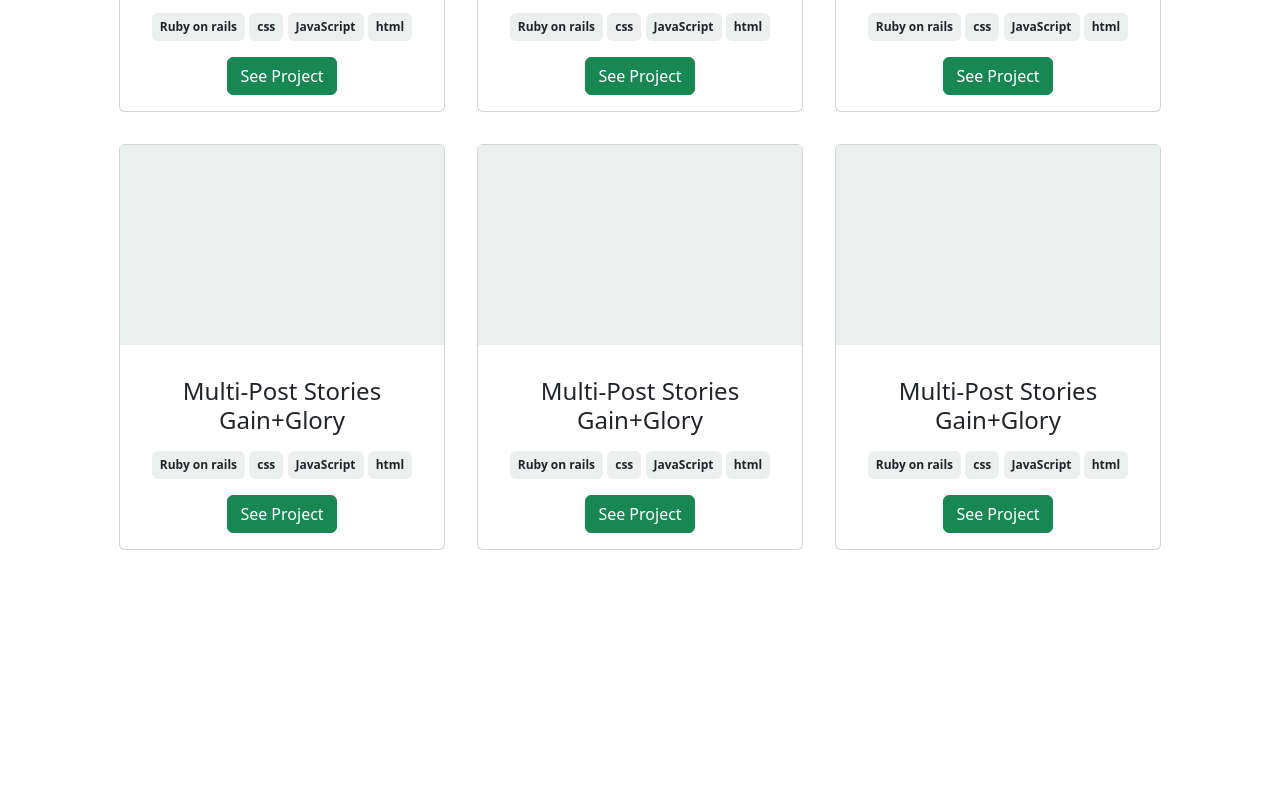
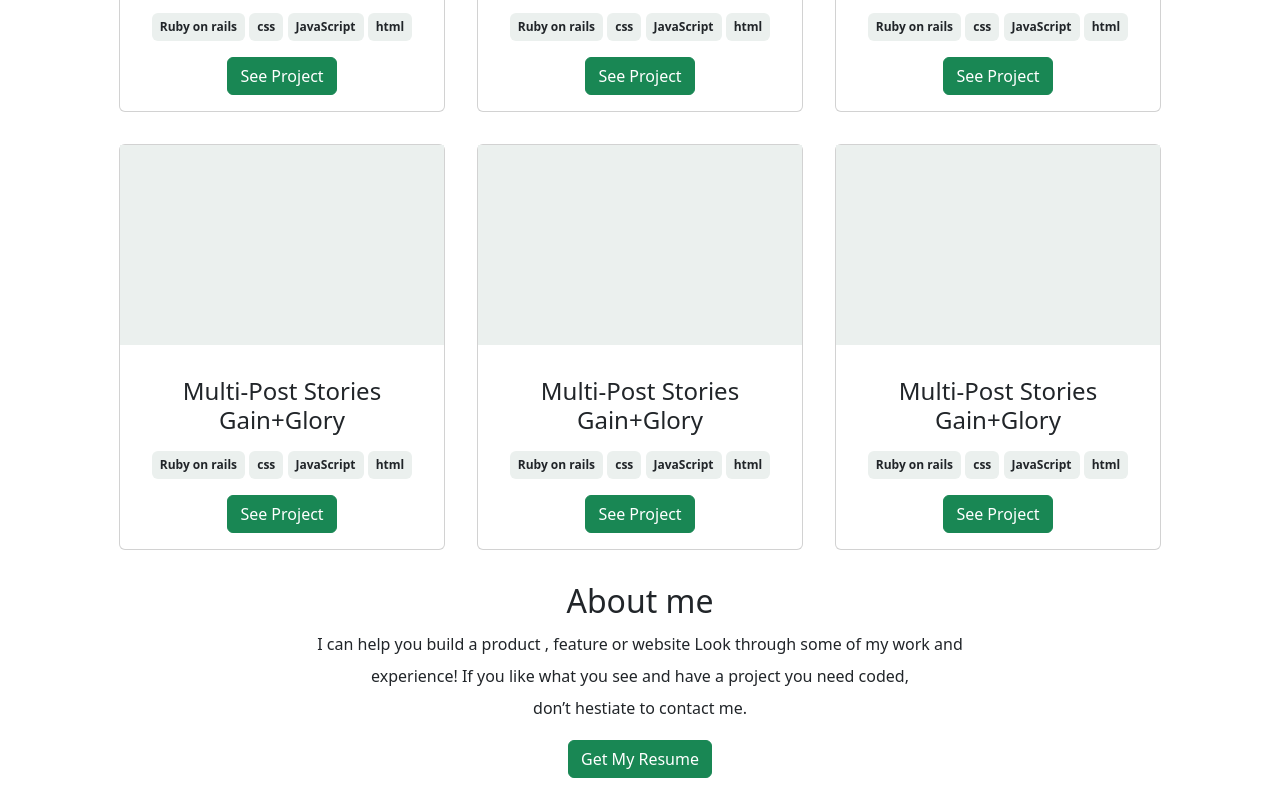
Before and after one commit to Jolak5/portfolio-with-bootstrap, a website: page index.html in a window 1280 px wide. Shown: the part 1273-2067 px from the top of the page. Before the commit the page ends 1839 px from the top, so only its background shows below. Drawn offline with nearby package versions, Linux system fonts and the light colour scheme.

Commit message:
Add about me section

```diff
--- a/index.html
+++ b/index.html
@@ -186,5 +186,17 @@
         <!-- This is the end of a card -->
       </div>
     </section>
+    <!-- About me Section -->
+    <section class="section-3 text-center p-3 lh-lg">
+      <h2>About me</h2>
+      <p>
+        I can help you build a product , feature or website Look through some of
+        my work and <br />
+        experience! If you like what you see and have a project you need coded,
+        <br />
+        don’t hestiate to contact me.
+      </p>
+      <button type="button" class="btn btn-success">Get My Resume</button>
+    </section>
   </body>
 </html>
```
